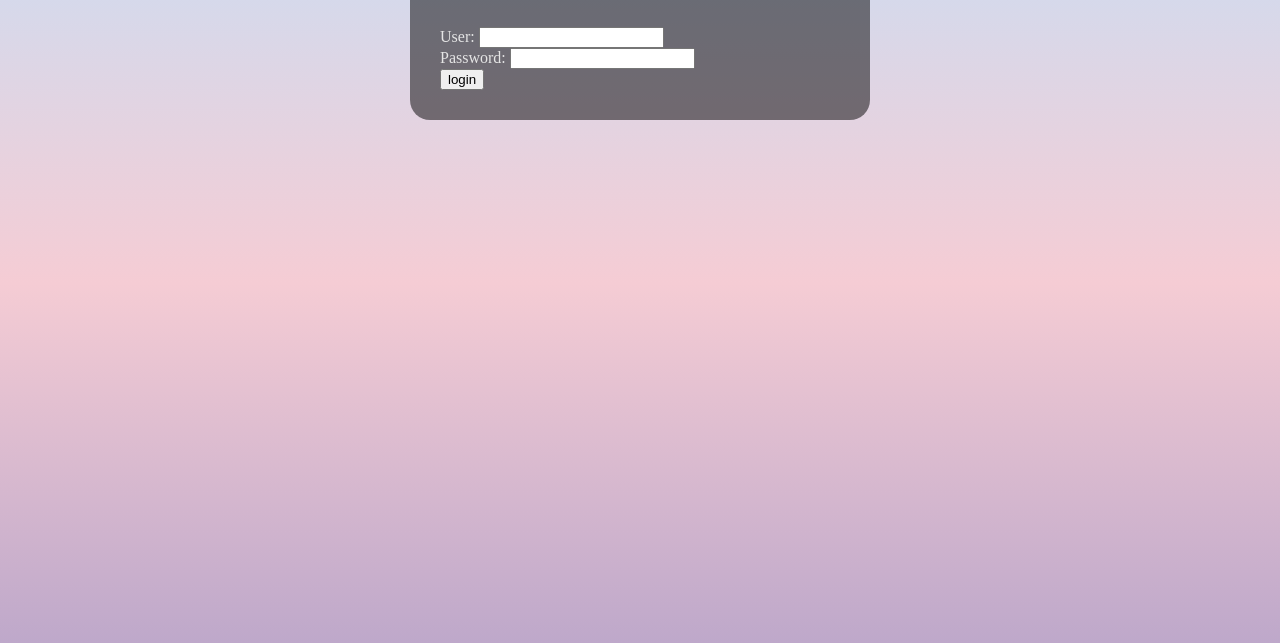
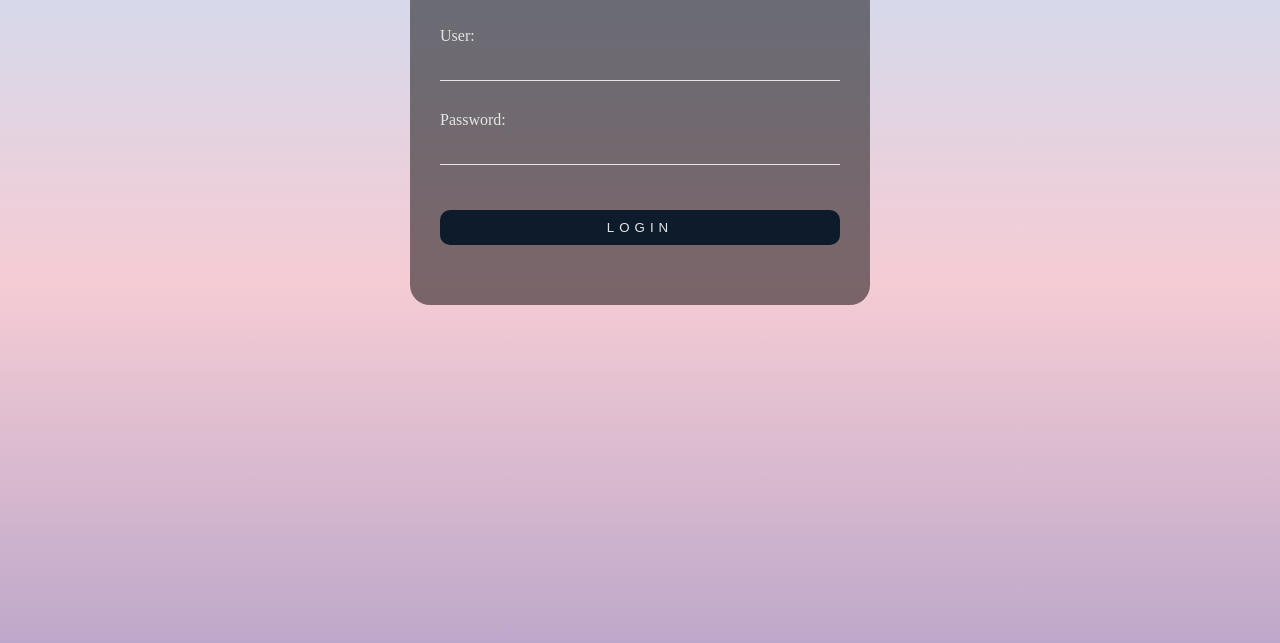
Before and after one commit to albertoZR/loginproyect, a plain HTML site: page index.html in a window 1280 px wide. Shown: the part 117-760 px from the top of the page. Drawn offline with Linux system fonts and the light colour scheme.

Commit message:
Se agregaron estilos al proyecto

```diff
--- a/styles/styles.css
+++ b/styles/styles.css
@@ -24,10 +24,35 @@ body {
 .container .element label {
     color: #e5e5e5;
 }
+.container .element input {
+    width: 100%;
+    padding: 10px 0;
+    color: #e5e5e5;
+    background: transparent;
+    border: none;
+    border-bottom: 1px solid #e5e5e5;
+    margin-bottom: 30px;
+}
+.container .element input[type="submit"] {
+    background-color: #0d1b2a;
+    border: none;
+    border-radius: 10px;
+    letter-spacing: 5px;
+    text-transform: uppercase;
+    margin-top: 15px;
+    cursor: pointer;
+}
+.container .element input[type="submit"]:hover {
+    background-color: #1b263b;
+}
 
-/* Gardient Colors:
+/*
+Gardient Colors:
 1)
 #e9b7ce #d3f3f1
 2)
 #c9def4 #f5ccd4 #b8a4c9
+Colors:
+1)
+#1b263b
 */
```
